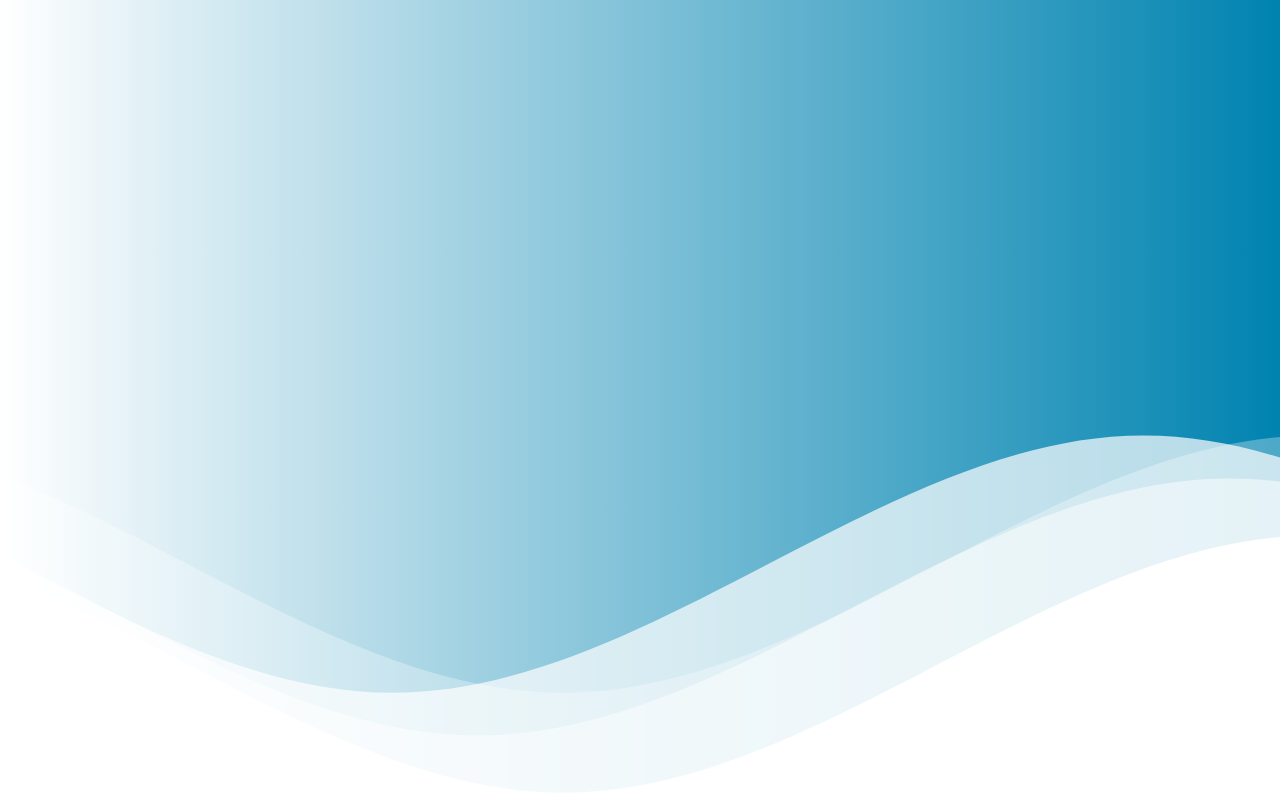
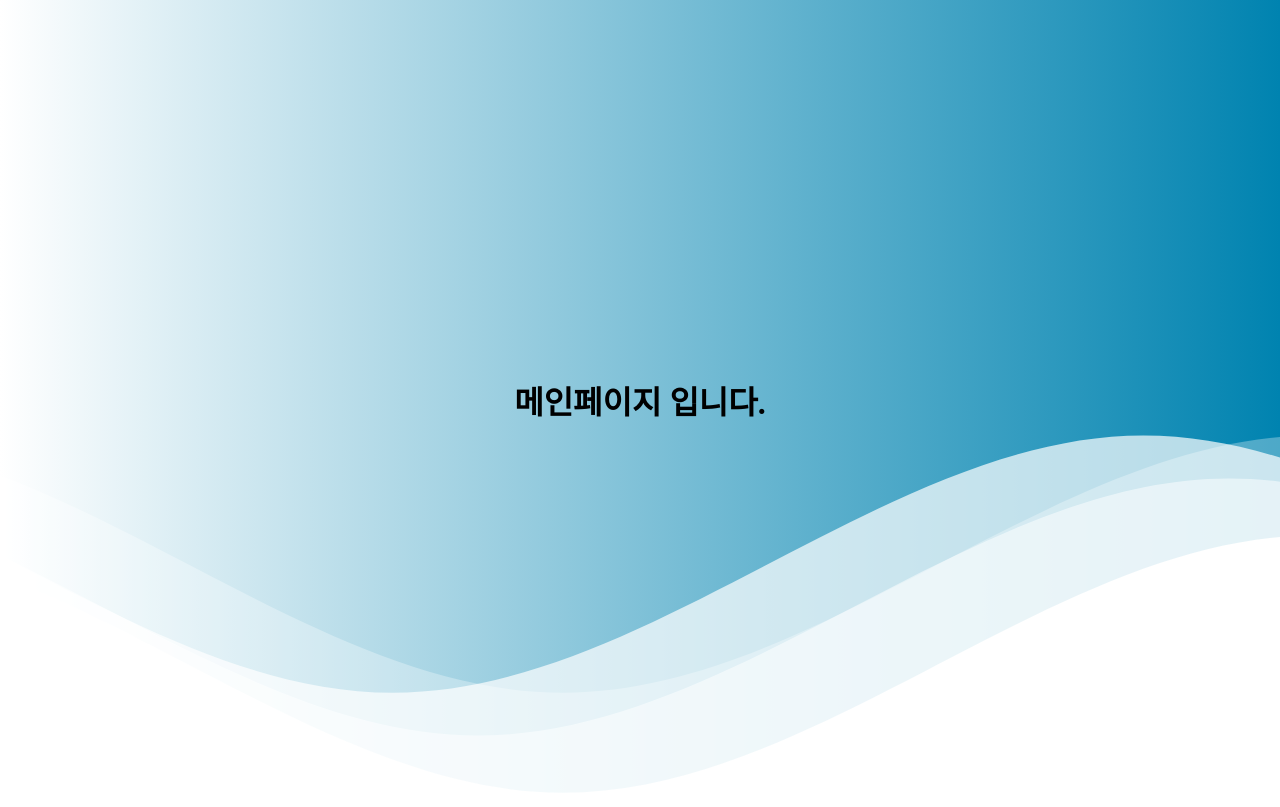
Before and after one commit to EungyuHan/WID, a React (Create React App) app in the folder src/main/frontend/: page /MainPage in a window 1280 px wide. Built offline with nearby package versions, Linux system fonts and the light colour scheme.

Commit message:
메인페이지 작업중

```diff
--- a/src/main/frontend/src/Pages/UserMainPage.jsx
+++ b/src/main/frontend/src/Pages/UserMainPage.jsx
@@ -19,9 +19,7 @@ const BackGround = styled.div`
 function UserMainPage(){
     return(
         <BackGround>
-
-
-
+            <h1>메인페이지 입니다.</h1>
             <Waves></Waves>
         </BackGround>
     )
```
